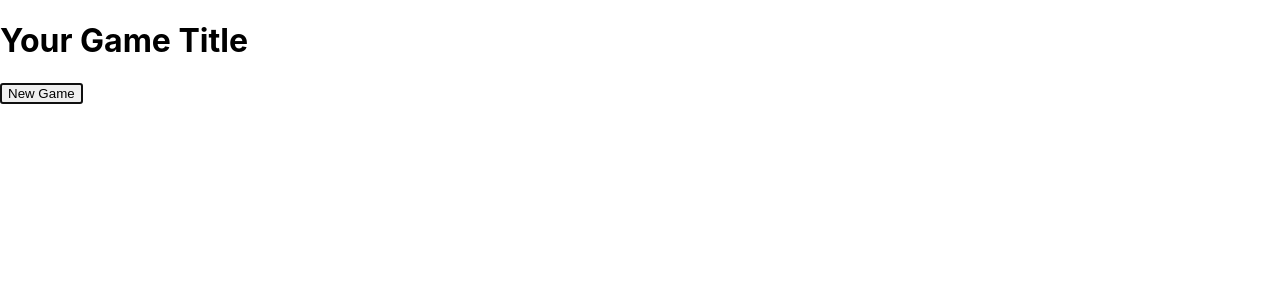
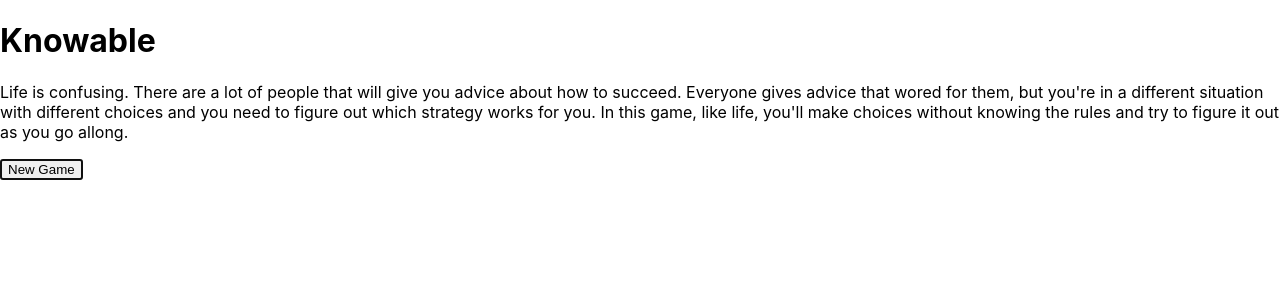
Before and after one commit to mbrehove/knowable, a React (Create React App) app: page / in a window 1280 px wide. Shown: the top 300 px of the page. Built offline with nearby package versions, Linux system fonts and the light colour scheme.

Commit message:
refactored maxSteps and added the first description

```diff
--- a/src/App.js
+++ b/src/App.js
@@ -13,13 +13,13 @@ const App = () => {
 
   useEffect(() => {
     if (gameState === 'playing') {
-      const config = getLevelConfig(currentLevel);
-      const { scoringLogic, randomValues, description } = config.createScoringLogic();
+      const configGen = getLevelConfig(currentLevel);
+      const { scoringLogic, randomValues, description, maxSteps} = configGen();
       setLevelConfig({
-        maxSteps: config.maxSteps,
         scoringLogic,
         randomValues,
         description,
+        maxSteps,
       });
     }
   }, [gameState, currentLevel]);
--- a/src/GameScreen.js
+++ b/src/GameScreen.js
@@ -1,9 +1,16 @@
 // GameScreen.js
 import React, { useState, useEffect } from 'react';
 import ScorePlot from './ScorePlot'; // Import the new ScorePlot component
-import './InteractivePlot.css';
+import './style.css';
 
 const GameScreen = ({ level, onLevelComplete, config }) => {
+    const {
+        scoringLogic,
+        randomValues,
+        description,
+        maxSteps,
+    } = config
+    console.log(config)
     const [points, setPoints] = useState([{ x: 0, y: 0 }]);
     const [xDomain, setXDomain] = useState([0, config.maxSteps]);
     const [stepsTaken, setStepsTaken] = useState(0);
--- a/src/WelcomeScreen.js
+++ b/src/WelcomeScreen.js
@@ -4,9 +4,14 @@ import React from 'react';
 const WelcomeScreen = ({ onStart }) => {
     return (
         <div className="welcome-screen">
-            <h1>Your Game Title</h1>
+                        <h1>Knowable</h1>
             <p>
-                {/* Add your game rules and any introductory text here. */}
+Life is confusing. There are a lot of people that will give you advice about how to succeed.
+Everyone gives advice that wored for them, but you're in a different situation with different
+choices and you need to figure out which strategy works for you.
+
+In this game, like life, you'll make choices without knowing the rules and try to figure it out
+as you go allong.
             </p>
             <button onClick={onStart} autoFocus>New Game</button>
         </div>
--- a/src/levelConfig.js
+++ b/src/levelConfig.js
@@ -1,8 +1,43 @@
 // levelConfig.js
 const levelConfigs = [
-  {
-    maxSteps: 10,
-    createScoringLogic: () => {
+    () => {
+      const maxSteps = 10
+      const leftValue = Math.floor(Math.random() * 10) + 1;
+      const rightValue = Math.floor(Math.random() * 10) + 1;
+
+      const scoringLogic = (currentPoints, keyHistory, eventKey) => {
+        const lastPoint = currentPoints[currentPoints.length - 1];
+        const lastY = lastPoint.y;
+        let newY;
+
+        if (eventKey === 'ArrowRight') {
+          newY = lastY + rightValue;
+        } else {
+          newY = lastY + leftValue;
+        }
+
+        return newY;
+      };
+
+      const optimalScore = Math.max(leftValue, rightValue) * (maxSteps-1) + Math.min(leftValue, rightValue)
+      const description = `
+In this level, pressing left gives a score of ${leftValue} and pressing right gives ${rightValue}.
+The optimal strategy would have yielded a score of ${optimalScore}.
+
+Advice:
+"The strategy is simple, really. You just try each of your options and go with the one that gives
+you the most points. It's the scientific method. Doing the same thing again and again and
+expecting a different result is the definition of insanity"`.trim();
+
+      return {
+        scoringLogic,
+        randomValues: { leftValue, rightValue },
+        description,
+        maxSteps,
+      };
+    },
+    () => {
+      const maxSteps = 15
       const leftValue = Math.floor(Math.random() * 10) + 1;
       const rightValue = Math.floor(Math.random() * 10) + 1;
 
@@ -26,10 +61,9 @@ const levelConfigs = [
         scoringLogic,
         randomValues: { leftValue, rightValue },
         description,
+        maxSteps
       };
     },
-  },
-  // Add more levels with potentially different variables
 ];
 
 const getLevelConfig = (level) => {
```
Also changed, not shown: src/style.css (renamed from src/InteractivePlot.css). Lines whose indentation alone changed are shown as unchanged.
